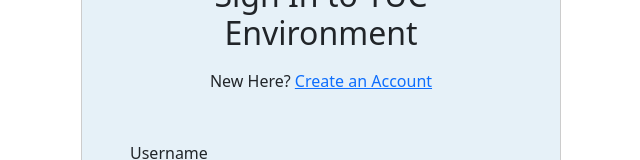
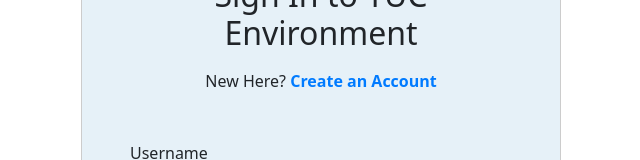
Before and after one commit to tuc-environment/EnvMonitoringDashboard, a Vue app in the folder _webapp/: page /login in a window 1280 px wide. Shown: the part 201-361 px from the top of the page, without its empty margins (319-959 px from the left). Built offline with nearby package versions, Linux system fonts and the light colour scheme; no server answers.

Commit message:
style: fix style of login and register

```diff
--- a/_webapp/src/views/LoginView.vue
+++ b/_webapp/src/views/LoginView.vue
@@ -102,4 +102,10 @@ function preventDefault(e: Event) {
   display: block;
   border-radius: 5px;
 }
+
+.register-link {
+  color: #007bff;
+  text-decoration: none;
+  font-weight: 600;
+}
 </style>
--- a/_webapp/src/views/RegisterView.vue
+++ b/_webapp/src/views/RegisterView.vue
@@ -120,6 +120,7 @@ const clearForm = () => {
   width: 72px;
   margin: 20px auto;
   display: block;
+  border-radius: 5px;
 }
 
 .register-link {
```
